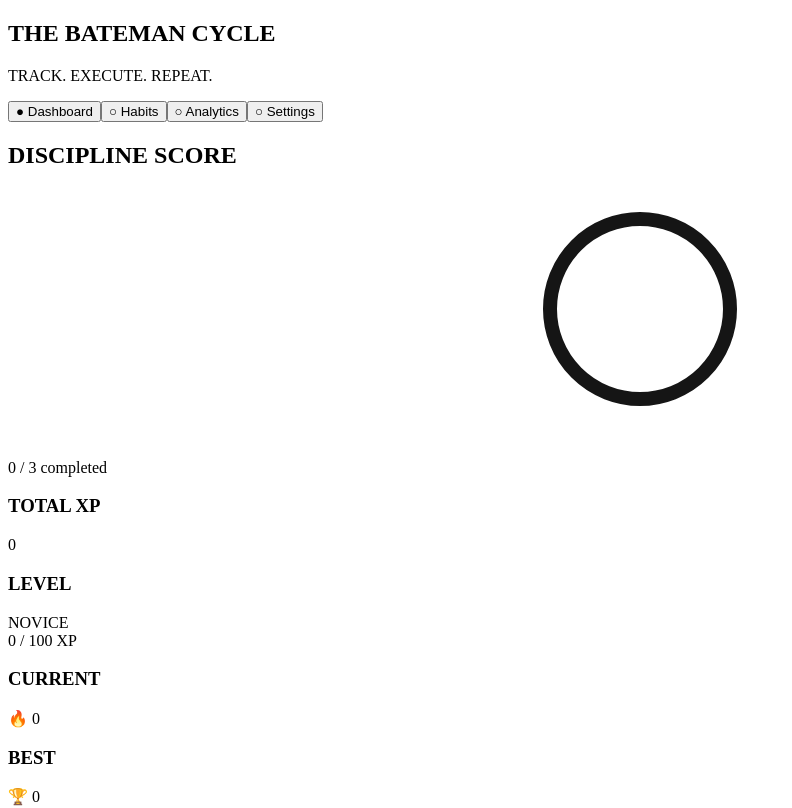
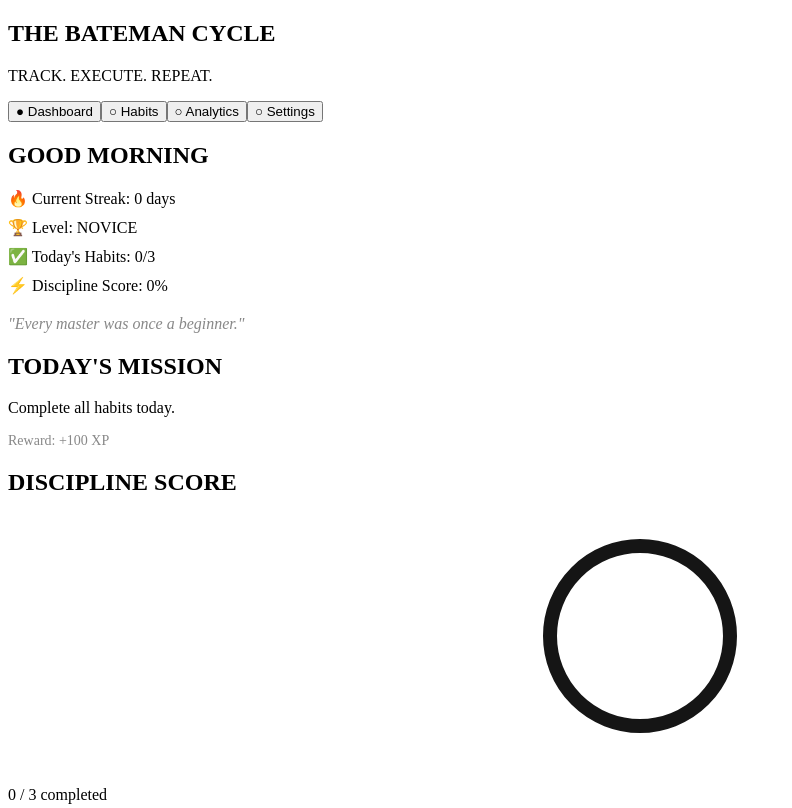
Before and after one commit to n42jr8hw57-debug/the-bateman-cycle, a React (Vite) app: page / in a window 1280 px wide. Shown: the top 808 px of the page, without its empty margins (0-792 px from the left). Built offline with nearby package versions, Linux system fonts and the light colour scheme; the HTML template or start-up script is replaced by a standard one.

Commit message:
Add analytics, heatmap, achievements, missions and persistent XP

```diff
--- a/src/App.jsx
+++ b/src/App.jsx
@@ -61,6 +61,19 @@ const [unlockedAchievements, setUnlockedAchievements] =
     ]
   })
 
+
+  const [xp, setXp] = useState(() => {
+
+  const saved =
+    localStorage.getItem(
+      "bateman-xp"
+    )
+
+  return saved
+    ? Number(saved)
+    : 0
+
+})
   const [history, setHistory] = useState(() => {
 
     const saved = localStorage.getItem("bateman-history")
@@ -86,7 +99,12 @@ const [unlockedAchievements, setUnlockedAchievements] =
     (completed / Math.max(habits.length, 1)) * 100
   )
 
-  const xp = completed * 25
+const missionBonus =
+  completed === habits.length &&
+  habits.length > 0
+    ? 100
+    : 0
+
 
   const level =
 
@@ -111,6 +129,15 @@ const [unlockedAchievements, setUnlockedAchievements] =
       JSON.stringify(history)
     )
   }, [history])
+
+  useEffect(() => {
+
+  localStorage.setItem(
+    "bateman-xp",
+    xp
+  )
+
+}, [xp])
 
   useEffect(() => {
     localStorage.setItem(
@@ -279,6 +306,38 @@ useEffect(() => {
   habits
 ])
 
+useEffect(() => {
+
+  const missionComplete =
+    completed === habits.length &&
+    habits.length > 0
+
+  if (!missionComplete)
+    return
+
+  const today =
+    new Date().toDateString()
+
+  const lastMission =
+    localStorage.getItem(
+      "bateman-last-mission"
+    )
+
+  if (lastMission === today)
+    return
+
+  setXp(prev => prev + 100)
+
+  localStorage.setItem(
+    "bateman-last-mission",
+    today
+  )
+
+}, [
+  completed,
+  habits.length
+])
+
   const toggle = (index) => {
 
     const updated = [...habits]
@@ -292,7 +351,8 @@ const today =
 if (
   updated[index].done &&
   updated[index].lastTrackedDate !== today
-) {
+
+) {  setXp(prev => prev + 25)
 
   const lastDate =
     updated[index].lastTrackedDate
--- a/src/components/Analytics.jsx
+++ b/src/components/Analytics.jsx
@@ -36,6 +36,38 @@ export default function Analytics({ history }) {
     history.length
       ? history[history.length - 1].score
       : 0
+
+const calendarDays = []
+
+for (let i = 89; i >= 0; i--) {
+
+  const date = new Date()
+
+  date.setDate(
+    date.getDate() - i
+  )
+
+  const label =
+    date.toLocaleDateString(
+      "en-US",
+      {
+        month: "short",
+        day: "numeric"
+      }
+    )
+
+  const entry =
+    history.find(
+      item =>
+        item.day === label
+    )
+
+  calendarDays.push({
+    day: label,
+    score:
+      entry?.score || 0
+  })
+}
 
   return (
 
@@ -147,19 +179,43 @@ export default function Analytics({ history }) {
         }}
       >
 
-        <h2>HABIT CALENDAR</h2>
+<h2>90 DAY HEATMAP</h2>
+
+<div
+  style={{
+    display:"flex",
+    gap:"16px",
+    marginTop:"20px"
+  }}
+>
 
   <div
     style={{
       display:"grid",
-            gridTemplateColumns:
-              "repeat(7, 18px)",
+      gridTemplateRows:"repeat(7, 18px)",
       gap:"8px",
-            marginTop:"20px"
+      fontSize:"12px",
+      color:"#666"
+    }}
+  >
+    <div>M</div>
+    <div>T</div>
+    <div>W</div>
+    <div>T</div>
+    <div>F</div>
+    <div>S</div>
+    <div>S</div>
+  </div>
+
+  <div
+    style={{
+      display:"grid",
+      gridTemplateColumns:"repeat(13, 18px)",
+      gap:"8px"
     }}
   >
 
-{history.map((day, index) => {
+    {calendarDays.map((day, index) => {
 
       let color = "#151515"
 
@@ -177,24 +233,103 @@ export default function Analytics({ history }) {
       }
 
       return (
-
         <div
           key={index}
-      title={
-        `${day.day} • ${day.score}%`
-      }
+          title={`${day.day} • ${day.score}%`}
           style={{
             width:"18px",
             height:"18px",
             borderRadius:"6px",
-        background:color,
-        transition:"0.2s"
+            background:color
           }}
         />
-
       )
 
     })}
+
+  </div>
+
+</div>
+
+<div
+  style={{
+    marginTop:"24px",
+    display:"grid",
+    gap:"10px",
+    fontSize:"13px",
+    color:"#888"
+  }}
+>
+
+  <div style={{
+    display:"flex",
+    alignItems:"center",
+    gap:"10px"
+  }}>
+    <div style={{
+      width:"14px",
+      height:"14px",
+      borderRadius:"4px",
+      background:"#151515"
+    }} />
+    <span>0% — No habits completed</span>
+  </div>
+
+  <div style={{
+    display:"flex",
+    alignItems:"center",
+    gap:"10px"
+  }}>
+    <div style={{
+      width:"14px",
+      height:"14px",
+      borderRadius:"4px",
+      background:"#3a3a3a"
+    }} />
+    <span>1–49% — Low discipline</span>
+  </div>
+
+  <div style={{
+    display:"flex",
+    alignItems:"center",
+    gap:"10px"
+  }}>
+    <div style={{
+      width:"14px",
+      height:"14px",
+      borderRadius:"4px",
+      background:"#7a7a7a"
+    }} />
+    <span>50–74% — Solid progress</span>
+  </div>
+
+  <div style={{
+    display:"flex",
+    alignItems:"center",
+    gap:"10px"
+  }}>
+    <div style={{
+      width:"14px",
+      height:"14px",
+      borderRadius:"4px",
+      background:"#bdbdbd"
+    }} />
+    <span>75–89% — Strong discipline</span>
+  </div>
+
+  <div style={{
+    display:"flex",
+    alignItems:"center",
+    gap:"10px"
+  }}>
+    <div style={{
+      width:"14px",
+      height:"14px",
+      borderRadius:"4px",
+      background:"#ffffff"
+    }} />
+    <span>90–100% — Perfect discipline</span>
+  </div>
 
 </div>
 
--- a/src/components/Dashboard.jsx
+++ b/src/components/Dashboard.jsx
@@ -10,13 +10,60 @@ export default function Dashboard({
   level,
   habits
 }) {
+    const greetings = {
 
-  const nextLevelXP = 100
+  NOVICE: {
+    title: "GOOD MORNING",
+    quote: "Every master was once a beginner."
+  },
 
-  const xpPercent = Math.min(
-    (xp / nextLevelXP) * 100,
-    100
-  )
+  DISCIPLINED: {
+    title: "STAY SHARP",
+    quote: "Discipline equals freedom."
+  },
+
+  EXECUTIVE: {
+    title: "KEEP EXECUTING",
+    quote: "Consistency compounds."
+  },
+
+  ELITE: {
+    title: "ELITE STATUS",
+    quote: "The standard is excellence."
+  }
+
+}
+
+const briefing =
+  greetings[level] ||
+  greetings.NOVICE
+
+let nextLevelXP = 100
+let previousLevelXP = 0
+
+if (level === "DISCIPLINED") {
+  previousLevelXP = 100
+  nextLevelXP = 250
+}
+else if (level === "EXECUTIVE") {
+  previousLevelXP = 250
+  nextLevelXP = 500
+}
+else if (level === "ELITE") {
+  previousLevelXP = 500
+  nextLevelXP = 500
+}
+
+const xpPercent =
+  level === "ELITE"
+    ? 100
+    : Math.min(
+        (
+          (xp - previousLevelXP) /
+          (nextLevelXP - previousLevelXP)
+        ) * 100,
+        100
+      )
 
   const currentStreaks = habits.map(h => h.currentStreak || 0)
 
@@ -36,8 +83,128 @@ export default function Dashboard({
       ? Math.round((completed / total) * 100)
       : 0
 
+const missionCompleted =
+  completed === total &&
+  total > 0
+
+const missionReward = 100
+
   return (
+
     <div>
+
+<div className="card">
+
+  <h2>
+    {briefing.title}
+  </h2>
+
+  <div
+    style={{
+      marginTop:"16px",
+      display:"grid",
+      gap:"10px"
+    }}
+  >
+
+    <div>
+      🔥 Current Streak:
+      {" "}
+      {Math.max(
+        ...habits.map(
+          h => h.currentStreak || 0
+        ),
+        0
+      )} days
+    </div>
+
+    <div>
+      🏆 Level:
+      {" "}
+      {level}
+    </div>
+
+    <div>
+      ✅ Today's Habits:
+      {" "}
+      {completed}/{total}
+    </div>
+
+    <div>
+      ⚡ Discipline Score:
+      {" "}
+      {score}%
+    </div>
+
+  </div>
+
+  <p
+    style={{
+      marginTop:"20px",
+      color:"#888",
+      fontStyle:"italic"
+    }}
+  >
+    "{briefing.quote}"
+  </p>
+
+</div>
+
+<div className="card">
+
+  <h2>
+    TODAY'S MISSION
+  </h2>
+
+  {!missionCompleted ? (
+
+    <>
+
+      <p>
+        Complete all habits today.
+      </p>
+
+      <div
+        style={{
+          marginTop:"16px",
+          fontSize:"14px",
+          color:"#888"
+        }}
+      >
+        Reward: +{missionReward} XP
+      </div>
+
+    </>
+
+  ) : (
+
+    <>
+
+      <div
+        style={{
+          fontSize:"22px",
+          fontWeight:"700"
+        }}
+      >
+        ✓ MISSION COMPLETE
+      </div>
+
+      <div
+        style={{
+          marginTop:"12px",
+          color:"#888"
+        }}
+      >
+        Reward Earned:
+        {" "}
+        +{missionReward} XP
+      </div>
+
+    </>
+
+  )}
+
+</div>
 
       <div className="card hero">
 
@@ -71,9 +238,14 @@ export default function Dashboard({
             {level}
           </div>
 
-          <div className="xp-info">
-            {xp} / {nextLevelXP} XP
-          </div>
+<div className="xp-info">
+
+  {level === "ELITE"
+    ? `${xp} XP`
+    : `${xp} / ${nextLevelXP} XP`
+  }
+
+</div>
 
           <div className="xp-track">
             <div
```
Lines whose indentation alone changed are shown as unchanged.
